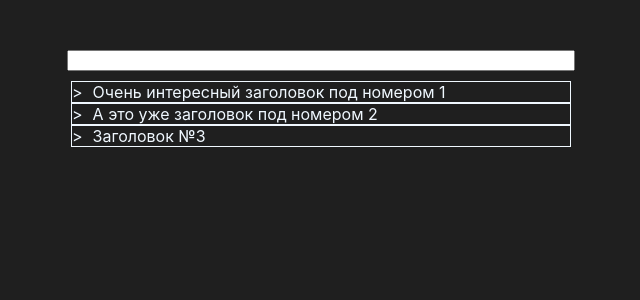
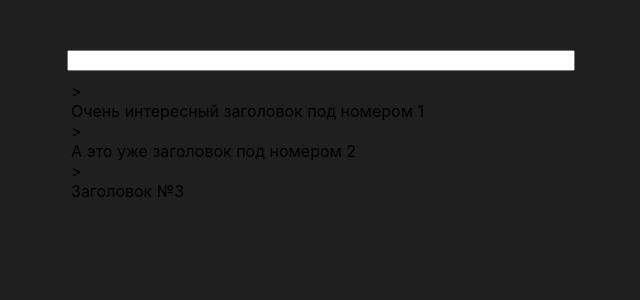
Before and after one commit to Mary-fox/accordion-tree, a React (Create React App) app: page / in a window 1280 px wide. Shown: the top 300 px of the page, without its empty margins (319-959 px from the left). Built offline with nearby package versions, Linux system fonts and the light colour scheme.

Commit message:
feat: add component AccordionItem

```diff
--- a/src/components/AccordionItemList/AccordionItemList.css
+++ b/src/components/AccordionItemList/AccordionItemList.css
@@ -1,13 +1,3 @@
 .accordion__list {
     width: 500px;
 }
-.item {
-    display: flex;
-    cursor: pointer;
-    color: aliceblue;
-    gap: 10px;
-    border: 1px solid aliceblue;
-}
-.children-container .item {
-    padding-left: 10px;
-  }
```
